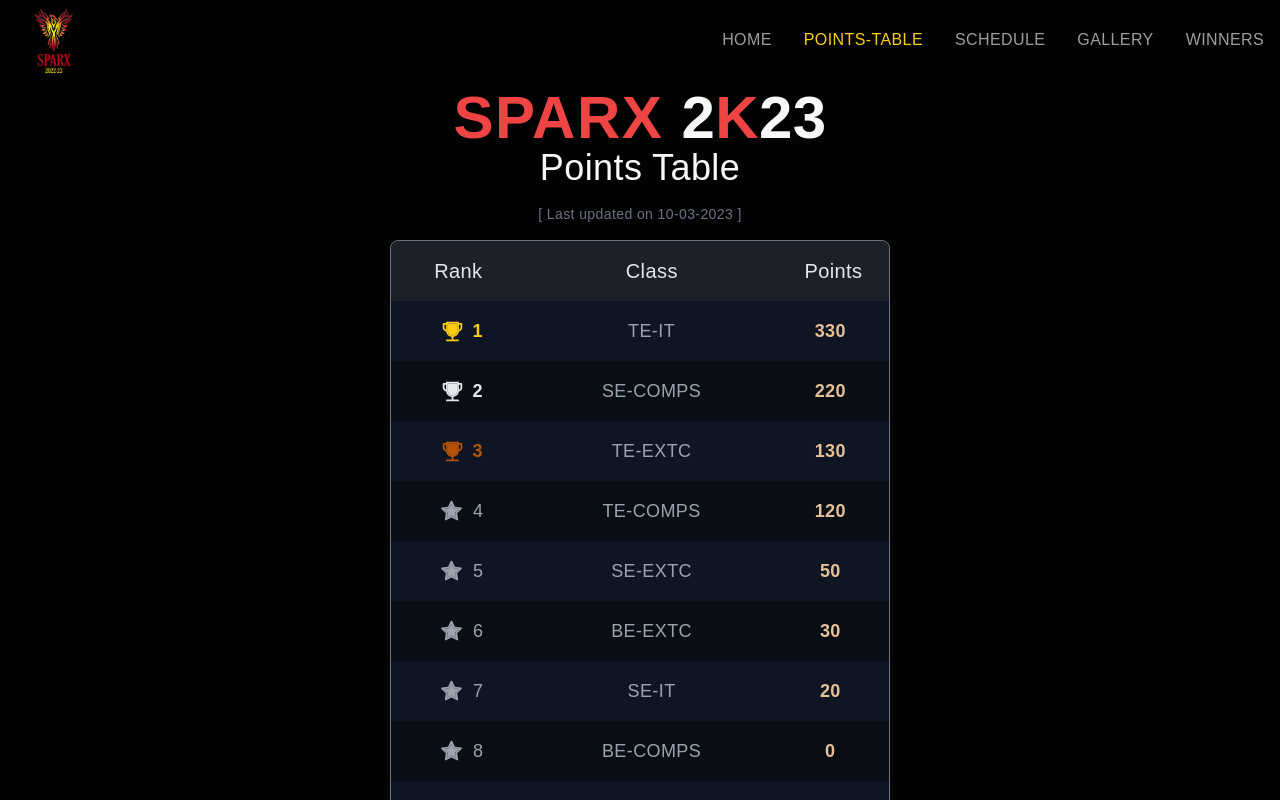
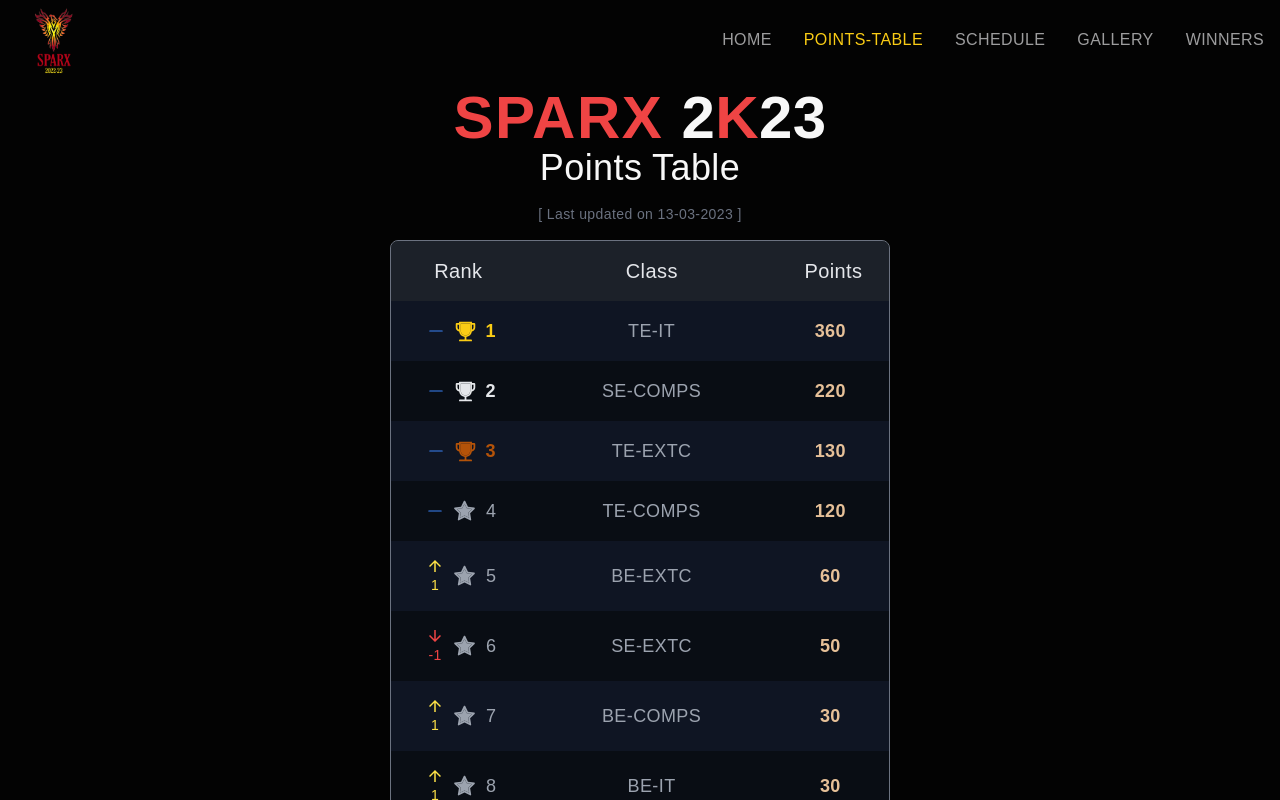
Before and after one commit to MrunalVaidya0715/sparx-website, a Next.js app in the folder sparx-web-app/: page /points in a window 1280 px wide. Shown: the top 800 px of the page. Built offline with nearby package versions, Linux system fonts and the light colour scheme.

Commit message:
Updated PT

```diff
--- a/sparx-web-app/src/pages/points.jsx
+++ b/sparx-web-app/src/pages/points.jsx
@@ -3,13 +3,18 @@ import DataTable from 'react-data-table-component'
 import { AiTwotoneTrophy } from 'react-icons/ai'
 import { AiTwotoneStar } from 'react-icons/ai'
 import { GiTrophiesShelf } from 'react-icons/gi'
+import { MdArrowDownward, MdArrowUpward } from 'react-icons/md'
+import { BsDashLg } from 'react-icons/bs'
+
 const points = () => {
 
     const data = [
         {
+
             rank: 1,
             class: "TE-IT",
-            points: 330,
+            points: 360,
+            pos: 0,
 
 
         },
@@ -17,6 +22,7 @@ const points = () => {
             rank: 2,
             class: "SE-COMPS",
             points: 220,
+            pos: 0,
 
 
         },
@@ -24,6 +30,7 @@ const points = () => {
             rank: 3,
             class: "TE-EXTC",
             points: 130,
+            pos: 0,
 
 
         },
@@ -31,62 +38,74 @@ const points = () => {
             rank: 4,
             class: "TE-COMPS",
             points: 120,
+            pos: 0,
 
         },
         {
             rank: 5,
-            class: "SE-EXTC",
-            points: 50,
+            class: "BE-EXTC",
+            points: 60,
+            pos: 1,
 
         },
         {
             rank: 6,
-            class: "BE-EXTC",
-            points: 30,
+            class: "SE-EXTC",
+            points: 50,
+            pos: -1,
 
         },
+
+
         {
             rank: 7,
-            class: "SE-IT",
-            points: 20,
+            class: "BE-COMPS",
+            points: 30,
+            pos: 1,
 
 
         },
         {
             rank: 8,
-            class: "BE-COMPS",
-            points: 0,
-
+            class: "BE-IT",
+            points: 30,
+            pos: 1,
 
         },
         {
             rank: 9,
-            class: "BE-IT",
-            points: 0,
+            class: "SE-IT",
+            points: 20,
+            pos: -2,
+
 
         },
         {
             rank: 10,
             class: "FE-A",
-            points: 0,
+            points: 20,
+            pos: 0,
 
         },
         {
             rank: 11,
             class: "FE-B",
             points: 0,
+            pos: 0,
 
         },
         {
             rank: 12,
             class: "FE-C",
             points: 0,
+            pos: 0,
 
         },
         {
             rank: 13,
             class: "FE-D",
             points: 0,
+            pos: 0,
 
         },
     ]
@@ -154,7 +173,7 @@ const points = () => {
                 </h1>
                 <h2 className=' font-light'>Points Table</h2>
                 <div className=' mt-4'>
-                    <p className=' text-gray-500 text-sm'>[ Last updated on 10-03-2023 ]</p>
+                    <p className=' text-gray-500 text-sm'>[ Last updated on 13-03-2023 ]</p>
                 </div>
             </div>
             <div className='  w-[90%] lg:w-[75%] max-w-[500px] overflow-hidden flex flex-col justify-center mt-2  items-center rounded-lg  border-[1px] border-gray-500'>
@@ -184,6 +203,25 @@ const points = () => {
                             }
                             >
                                 <div className=' p-4 flex w-[50%] items-center justify-center'>
+                                    <div className=' flex mr-2 justify-center items-center gap-1 text-blue-500'>
+                                        {
+                                            row.pos > 0 ? (
+                                                <div className=' text-yellow-300 flex flex-col items-center justify-center ' >
+                                                    <MdArrowUpward/>
+                                                    <p className='text-sm'>{row.pos}</p>
+                                                </div>
+
+                                            ) : row.pos < 0 ? (
+                                                <div className=' text-red-500 flex flex-col items-center justify-center'>
+                                                    <MdArrowDownward />
+                                                    <p className='text-sm'>{row.pos}</p>
+                                                </div>
+                                            ) : (
+                                                <div><BsDashLg /></div>
+
+                                            )
+                                        }
+                                    </div>
                                     <div className={row.rank === 1 ? "text-yellow-400" : row.rank === 2 ? "text-gray-200" : row.rank === 3 ? "text-amber-700" : " text-gray-100"}>
                                         {
                                             row.rank === 1 ? <AiTwotoneTrophy size={25} /> : row.rank === 2 ? <AiTwotoneTrophy size={25} /> : row.rank === 3 ? <AiTwotoneTrophy size={25} /> : <AiTwotoneStar size={25} className=' text-gray-400' />
```
